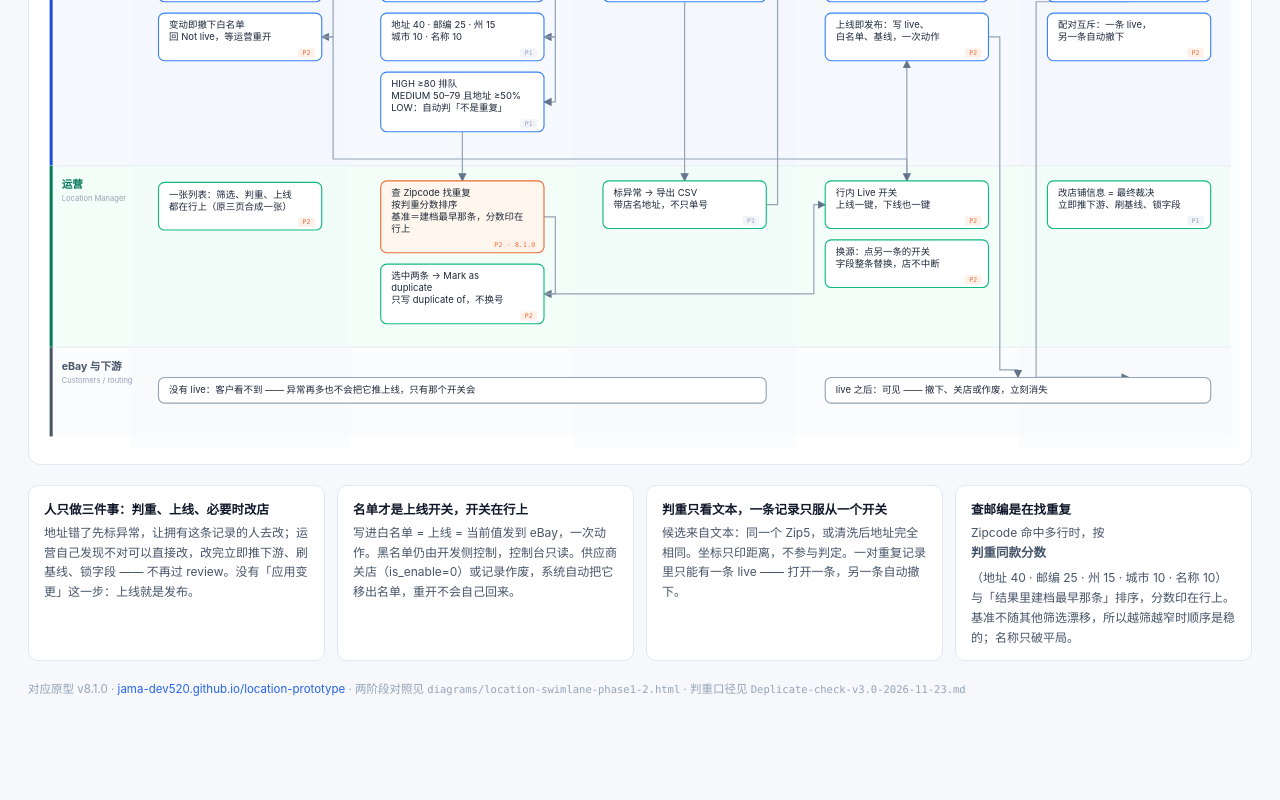
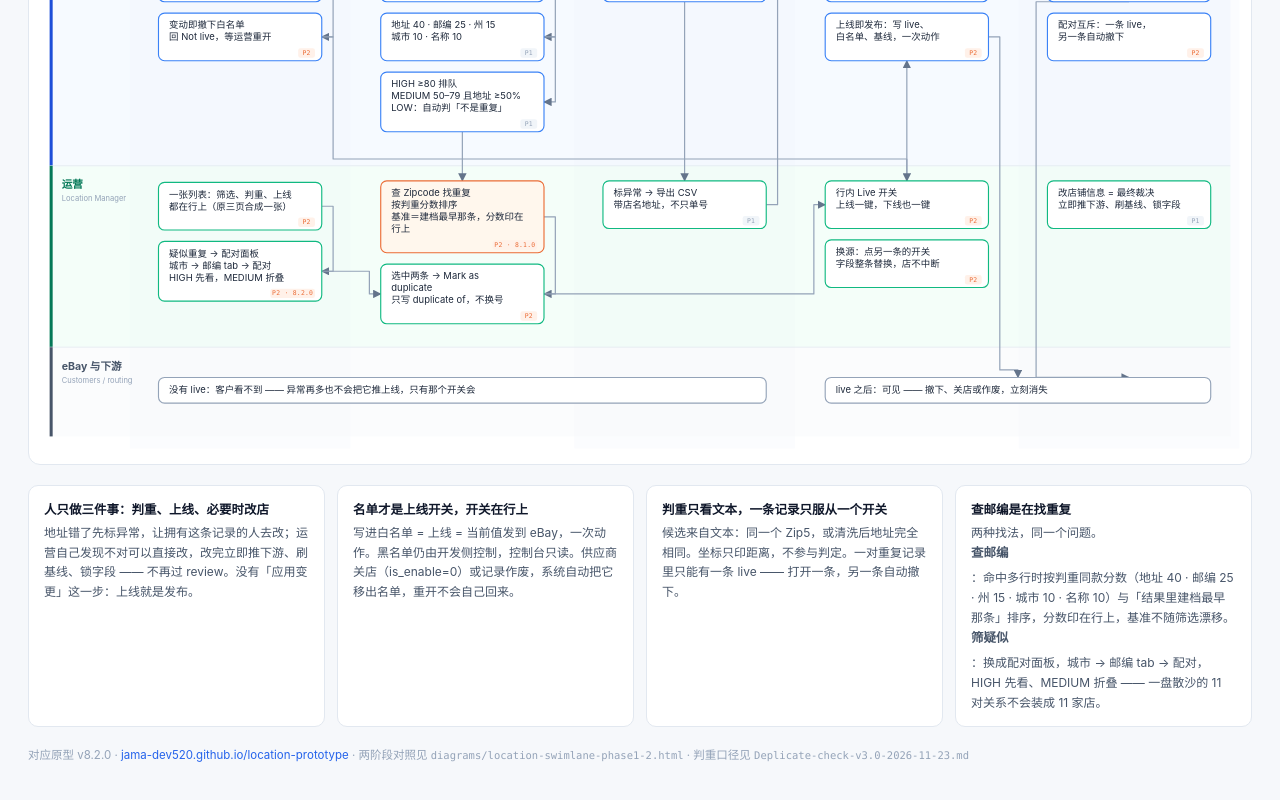
Before and after one commit to Jama-dev520/location-prototype, a plain HTML site: page location-swimlane.html in a window 1280 px wide. Shown: the part 430-1230 px from the top of the page. Before the commit the page ends 1176 px from the top, so only its background shows below. Drawn offline with Linux system fonts and the light colour scheme.

Commit message:
swimlane v8.2.0: the suspected-duplicate pair board

```diff
--- a/location-swimlane.html
+++ b/location-swimlane.html
@@ -3,7 +3,7 @@
 <head>
 <meta charset="utf-8">
 <meta name="viewport" content="width=device-width, initial-scale=1">
-<title>Location 功能泳道图 · v8.1.0</title>
+<title>Location 功能泳道图 · v8.2.0</title>
 <style>
   :root { color-scheme: light; }
   * { box-sizing: border-box; }
@@ -41,7 +41,7 @@
 <div class="wrap">
   <header>
     <h1>Location 功能泳道图 · 一张列表，一条记录就是一家店</h1>
-    <p class="sub">四条泳道 = 四个角色；五列 = 一条记录从进来、判重、被催、上线到离名单的五个阶段。v8.0.0 之后判重和上线都落在<b>同一条记录</b>上，所以「运营」泳道里不再有换页 —— 只有一行。节点右下角的 <b style="color:#94A3B8">P1</b> 是 2026-11-25 之前就有的，<b style="color:#EB6C36">P2</b> 是 8.x 新增的。</p>
+    <p class="sub">四条泳道 = 四个角色；五列 = 一条记录从进来、判重、被催、上线到离名单的五个阶段。v8.0.0 之后判重和上线都落在<b>同一条记录</b>上，所以「运营」泳道里不再有换页 —— 只有一行；8.2.0 又多了一个入口：疑似重复不铺成行，而是一块<b>配对面板</b>。节点右下角的 <b style="color:#94A3B8">P1</b> 是 2026-11-25 之前就有的，<b style="color:#EB6C36">P2</b> 是 8.x 新增的。</p>
   </header>
 
   <div class="legend">
@@ -108,6 +108,8 @@
 <path d="M 970.0 609.5 L 985.0 609.5 L 985.0 181.5 L 970.0 181.5" fill="none" stroke="#94A3B8" stroke-width="1.6" marker-end="url(#ar)" stroke-linejoin="round"/>
 <path d="M 382.0 387.5 L 397.0 387.5 L 397.0 549.0 L 1156.0 549.0 L 1156.0 578.0" fill="none" stroke="#94A3B8" stroke-width="1.6" marker-end="url(#ar)" stroke-linejoin="round"/>
 <path d="M 1450.0 341.0 L 1327.0 341.0 L 1327.0 838.0 L 1450.0 838.0" fill="none" stroke="#94A3B8" stroke-width="1.6" marker-end="url(#ar)" stroke-linejoin="round"/>
+<path d="M 382.0 611.5 L 397.0 611.5 L 397.0 697.5 L 382.0 697.5" fill="none" stroke="#94A3B8" stroke-width="1.6" marker-end="url(#ar)" stroke-linejoin="round"/>
+<path d="M 382.0 697.5 L 445.0 697.5 L 445.0 727.5 L 460.0 727.5" fill="none" stroke="#94A3B8" stroke-width="1.6" marker-end="url(#ar)" stroke-linejoin="round"/>
 <path d="M 862.0 213.0 L 862.0 272.0" fill="none" stroke="#94A3B8" stroke-width="1.4" stroke-dasharray="4 4" marker-end="url(#ar)"/>
 <rect x="166.0" y="150.0" width="216.0" height="79.0" rx="8" fill="#FFFFFF" stroke="#F59E0B" stroke-width="1.5"/>
 <text x="180.0" y="170.0" font-size="12.5" fill="#1E293B">23:30 推送全量</text>
@@ -181,6 +183,12 @@
 <text x="180.0" y="616.0" font-size="12.5" fill="#1E293B">都在行上（原三页合成一张）</text>
 <rect x="350.8" y="626.5" width="22.2" height="12.5" rx="3" fill="#FFF1E9" stroke="none"/>
 <text x="361.9" y="635.5" font-size="8.5" text-anchor="middle" letter-spacing="0.04em" font-family="ui-monospace,Menlo,monospace" fill="#EB6C36">P2</text>
+<rect x="166.0" y="658.0" width="216.0" height="79.0" rx="8" fill="#FFFFFF" stroke="#10B981" stroke-width="1.5"/>
+<text x="180.0" y="678.0" font-size="12.5" fill="#1E293B">疑似重复 → 配对面板</text>
+<text x="180.0" y="694.0" font-size="12.5" fill="#1E293B">城市 → 邮编 tab → 配对</text>
+<text x="180.0" y="710.0" font-size="12.5" fill="#1E293B">HIGH 先看，MEDIUM 折叠</text>
+<rect x="314.0" y="720.5" width="59.0" height="12.5" rx="3" fill="#FFF1E9" stroke="none"/>
+<text x="343.5" y="729.5" font-size="8.5" text-anchor="middle" letter-spacing="0.04em" font-family="ui-monospace,Menlo,monospace" fill="#EB6C36">P2 · 8.2.0</text>
 <rect x="460.0" y="578.0" width="216.0" height="95.0" rx="8" fill="#FFF7ED" stroke="#EB6C36" stroke-width="1.5"/>
 <text x="474.0" y="598.0" font-size="12.5" fill="#1E293B">查 Zipcode 找重复</text>
 <text x="474.0" y="614.0" font-size="12.5" fill="#1E293B">按判重分数排序</text>
@@ -236,12 +244,12 @@
     </div>
     <div class="note">
       <b>查邮编是在找重复</b>
-      <p>Zipcode 命中多行时，按<b>判重同款分数</b>（地址 40 · 邮编 25 · 州 15 · 城市 10 · 名称 10）与「结果里建档最早那条」排序，分数印在行上。基准不随其他筛选漂移，所以越筛越窄时顺序是稳的；名称只破平局。</p>
+      <p>两种找法，同一个问题。<b>查邮编</b>：命中多行时按判重同款分数（地址 40 · 邮编 25 · 州 15 · 城市 10 · 名称 10）与「结果里建档最早那条」排序，分数印在行上，基准不随筛选漂移。<b>筛疑似</b>：换成配对面板，城市 → 邮编 tab → 配对，HIGH 先看、MEDIUM 折叠 —— 一盘散沙的 11 对关系不会装成 11 家店。</p>
     </div>
   </div>
 
   <footer>
-    对应原型 v8.1.0 ·
+    对应原型 v8.2.0 ·
     <a href="https://jama-dev520.github.io/location-prototype/" target="_blank" rel="noopener">jama-dev520.github.io/location-prototype</a>
     · 两阶段对照见 <code>diagrams/location-swimlane-phase1-2.html</code> · 判重口径见 <code>Deplicate-check-v3.0-2026-11-23.md</code>
   </footer>
```
Also changed, not shown: swimlane.html (+12 -4 lines), diagrams/swimlane-location.png.
